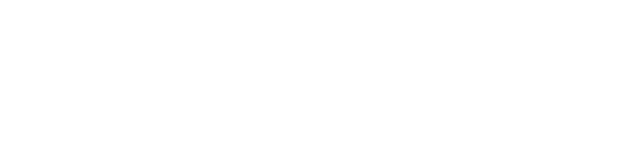
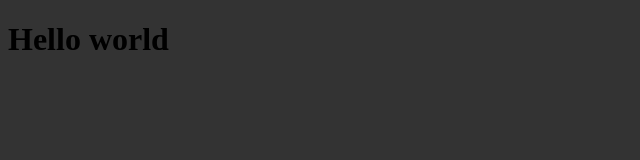
Before and after one commit to RickyTickyTavy/project-react, a plain HTML site: page index.html in a window 1280 px wide. Shown: the whole page, without its empty margins (0-640 px from the left). Drawn offline with Linux system fonts and the light colour scheme.

Commit message:
first commit

```diff
--- /dev/null
+++ b/css/css.css
@@ -0,0 +1 @@
+body{background:#333}
--- a/index.html
+++ b/index.html
@@ -4,12 +4,10 @@
 	<meta charset="UTF-8">
 	<meta name="viewport" content="width=device-width, initial-scale=1.0">
 	<title>Document</title>
+	<link rel="stylesheet" href="css/css.css">
 </head>
 <body>
-	<style>
-
-	</style>
-
+	<h1>Hello world</h1>
 	<script src="js/script.js"></script>
 </body>
 </html>
```
